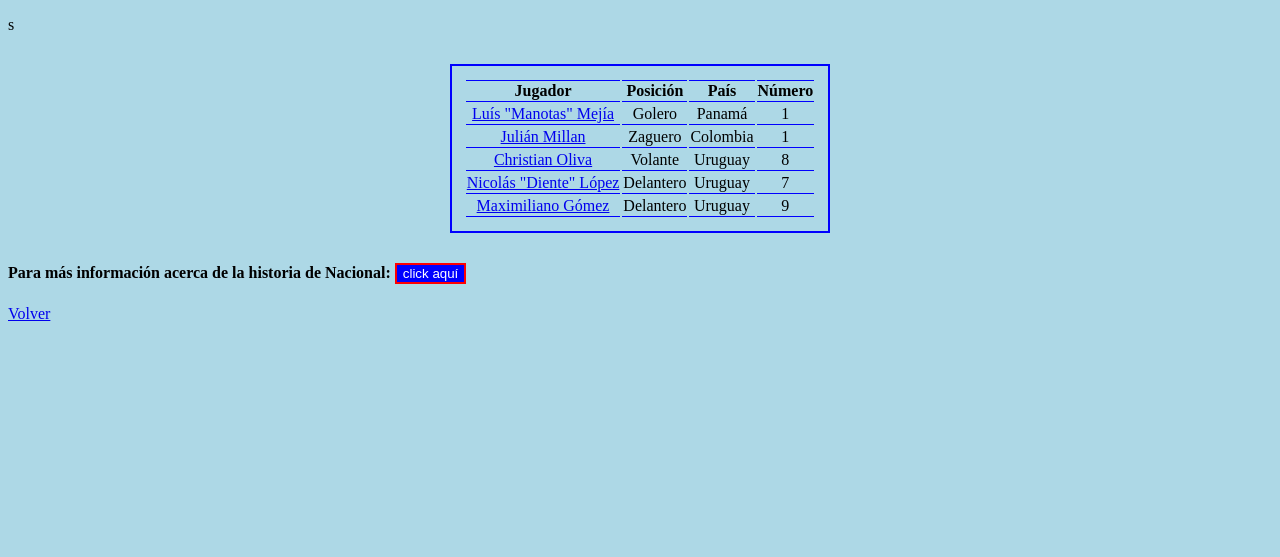
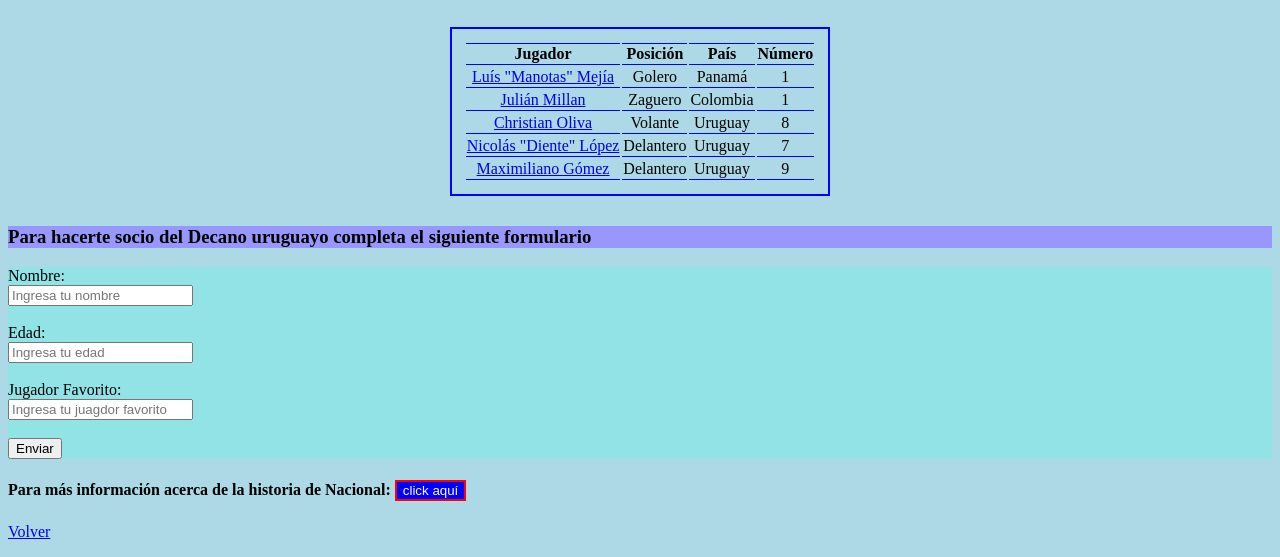
Before and after one commit to RodriiiG/HTML-B-sico, a plain HTML site: page nacional.html in a window 1280 px wide. Shown: the part 1492-2049 px from the top of the page. Before the commit the page ends 1831 px from the top, so only its background shows below. Drawn offline with Linux system fonts and the light colour scheme.

Commit message:
bolso terminado

```diff
--- a/nacional.css
+++ b/nacional.css
@@ -46,3 +46,6 @@
     border-bottom: 1px blue solid;
     border-top: 1px blue solid;
 }
+form{
+    background-color: rgb(145, 227, 230);
+}
--- a/nacional.html
+++ b/nacional.html
@@ -80,7 +80,6 @@
         <tr>
           <th>Jugador</th>
           <th>Posición</th>
-          s
           <th>País</th>
           <th>Número</th>
         </tr>
@@ -143,6 +142,20 @@
         </tr>
       </tbody>
     </table>
+    <h3>Para hacerte socio del Decano uruguayo completa el siguiente formulario</h3>
+    <form id="Form" method="post" onsubmit="saludar(event)">
+        <label for="nombre">Nombre: </label><br>
+        <input type="text" name="nombre" id="nombre" placeholder="Ingresa tu nombre "><br><br>
+
+        <label for="edad">Edad: </label><br>
+        <input type="number" name="edad" id="edad" placeholder="Ingresa tu edad"><br><br>
+
+        <label for="jugadorfav">Jugador Favorito: </label><br>
+        <input name="jugadorfav" id="jugadorfav" rows="2" cols="10"placeholder="Ingresa tu juagdor favorito"></textarea><br><br>
+
+        <input type="submit" value="Enviar"><br>
+     </form>
+     <script src="nacional.js"></script>
     <h4>
       Para más información acerca de la historia de Nacional:
       <a href="https://atilio.uy/" target="_blank"
--- /dev/null
+++ b/nacional.js
@@ -0,0 +1,4 @@
+function saludar() {
+  var nombre = document.getElementById("nombre").value;
+  alert("Hola " + nombre + ", gracias por hacerte socio del Club Nacional de Football.");
+}
```
Also changed, not shown: index.js (line endings or trailing spaces).
